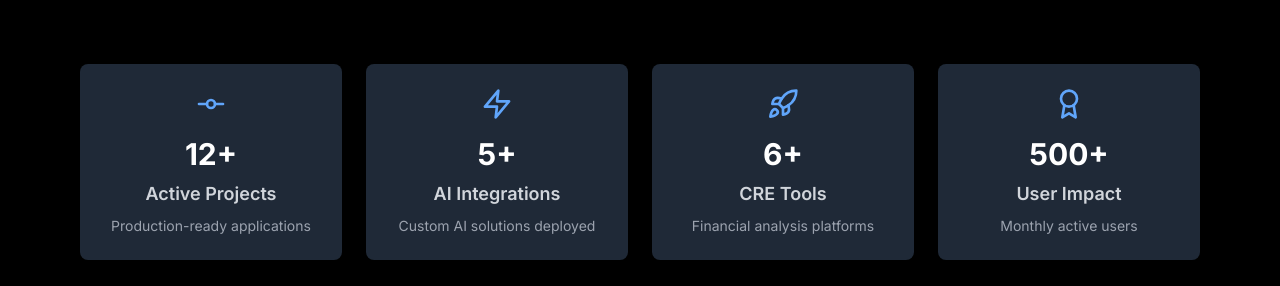
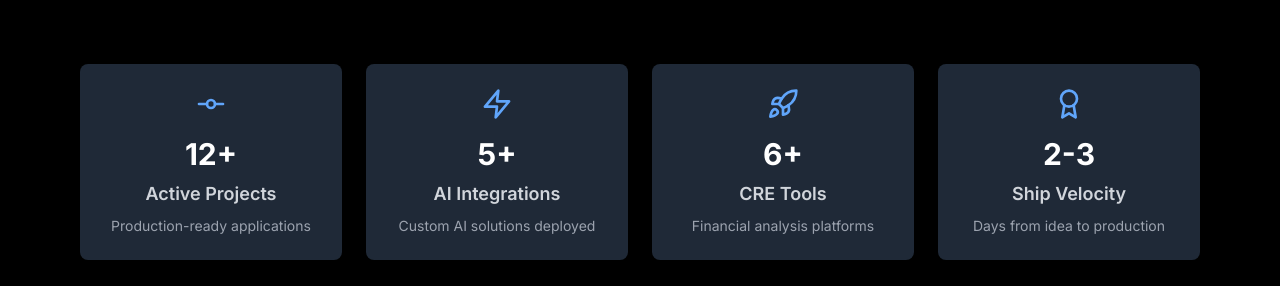
Before and after one commit to tony-42069/x-portfolio, a Next.js app: page / in a window 1280 px wide. Shown: the part 2620-2906 px from the top of the page. Built offline with nearby package versions, Linux system fonts and the light colour scheme.

Commit message:
Replace user count with shipping velocity metric

```diff
--- a/src/components/sections/evidence.tsx
+++ b/src/components/sections/evidence.tsx
@@ -23,9 +23,9 @@ const stats = [
     icon: Rocket
   },
   {
-    label: "User Impact",
-    value: "500+",
-    description: "Monthly active users",
+    label: "Ship Velocity",
+    value: "2-3",
+    description: "Days from idea to production",
     icon: Award
   }
 ]
```
